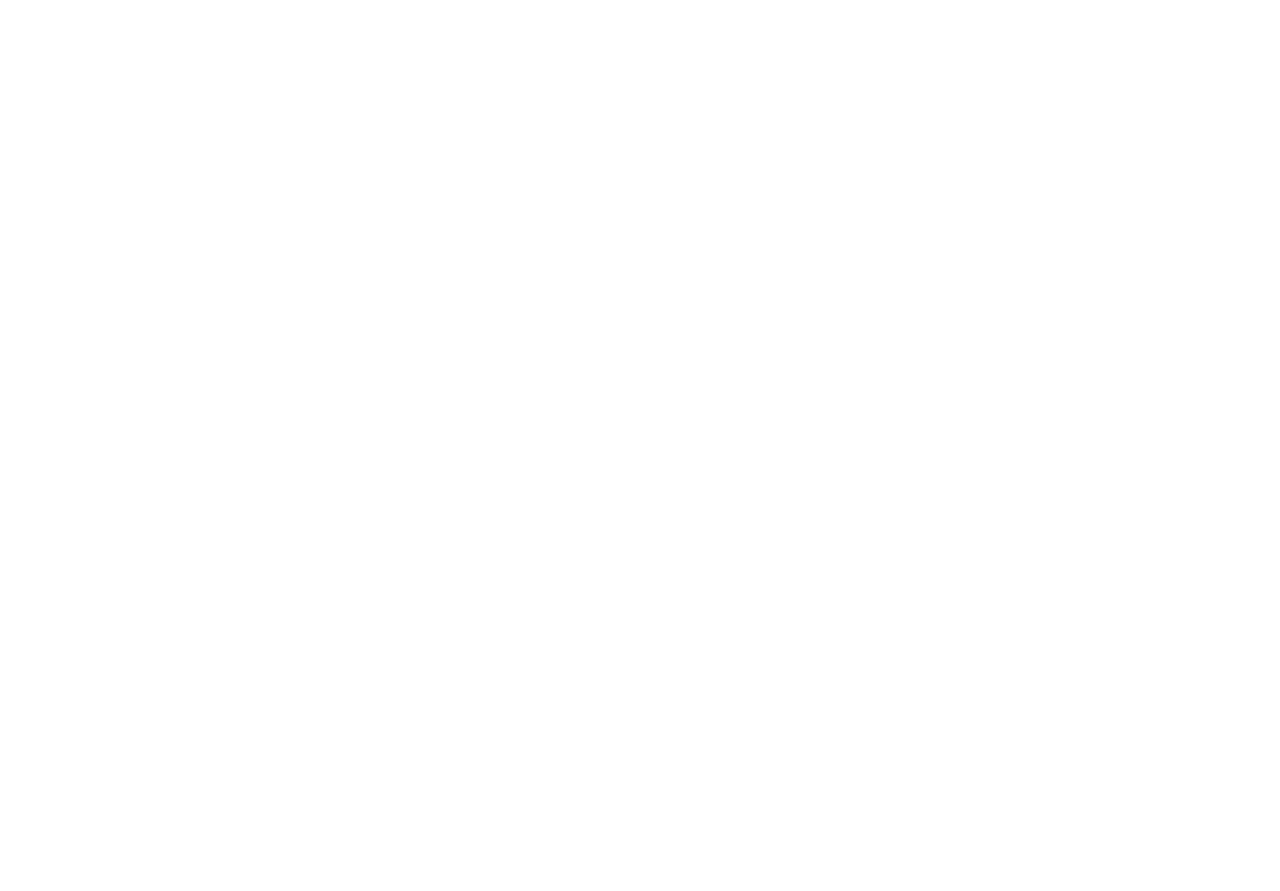
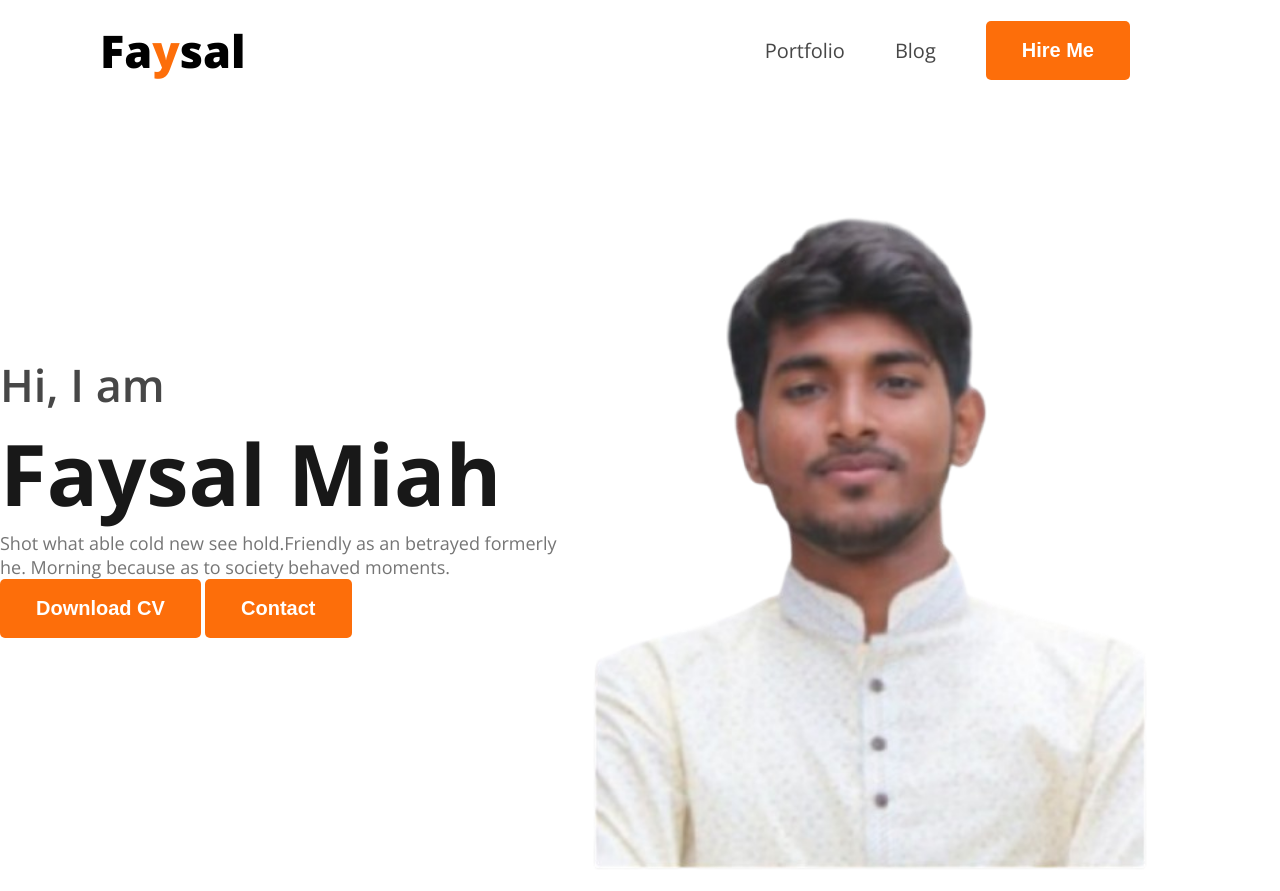
Before and after one commit to FaysalMiah55/simple-web-dev-portfolio, a plain HTML site: page index.html in a window 1280 px wide. Before the commit the page ends 800 px from the top, so only its background shows below. Drawn offline with nearby package versions, Linux system fonts and the light colour scheme.

Commit message:
change banner

```diff
--- a/index.html
+++ b/index.html
@@ -4,9 +4,29 @@
     <meta charset="UTF-8">
     <meta name="viewport" content="width=device-width, initial-scale=1.0">
     <title>Web Developer Portfolio</title>
+    <link rel="stylesheet" href="./styles/style.css">
 </head>
-<body>
-    <header></header>
+<body class="open-sans-normal">
+    <header>
+        <nav>
+            <h3 class="nav-title">Fa<span class="primay-color">y</span>sal</h3>
+            <ul>
+                <li><a class="dark-2" href="">Portfolio</a></li>
+                <li><a class="dark-2" href="">Blog</a></li>
+                <li><a href=""><button class="btn">Hire Me</button></a></li>
+            </ul>
+        </nav>
+        <section id="banner">
+            <div class="banner-content">
+                <h4 class="banner-geeting dark-2">Hi, I  am</h4>
+                <h1 class="banner-title dark-1">Faysal Miah</h1>
+                <p class="banner-description dark-3">Shot what able cold new see hold.Friendly as an betrayed formerly he. Morning because as to society behaved moments.</p>
+                <button class="btn">Download CV</button>
+                <button class="btn">Contact</button>
+            </div>
+            <img class="banner-profile-image" src="images/self.png" alt="Faysal Image">
+        </section>
+    </header>
     <main></main>
     <footer></footer>
 </body>
--- /dev/null
+++ b/styles/style.css
@@ -0,0 +1,80 @@
+@import url('https://fonts.googleapis.com/css2?family=Open+Sans:ital,wght@0,300..800;1,300..800&display=swap');
+
+*{
+    margin: 0;
+    padding: 0;
+}
+.open-sans-normal {
+    font-family: "Open Sans", sans-serif;
+    font-optical-sizing: auto;
+    font-style: normal;
+    font-variation-settings:
+        "wdth" 100;
+}
+/* color */
+.primay-color{
+    color: #FD6E0A;
+}
+.dark-1{
+    color: #181818;
+}
+.dark-2{
+    color: #474747
+}
+.dark-3{
+    color: #757575;
+}
+.btn{
+    background-color: #FD6E0A;
+    color: #FFFFFF;
+    border: none;
+    font-size: 20px;
+    font-weight: 700;
+    border-radius: 5px;
+    padding: 18px 36px;
+}
+/* Nav styles */
+nav{
+    display: flex;
+    align-items: center;
+    justify-content: space-between;
+    margin: 20px 100px;
+}
+nav ul{
+    display: flex;
+    align-items: center;
+}
+.nav-title{
+    font-weight: 800;
+    font-size: 45px;
+}
+nav ul li{
+    list-style: none;
+    margin-right: 50px;
+}
+nav ul li a{
+    text-decoration: none;
+    font-size: 20px;
+}
+/* Banner */
+#banner{
+    display: flex;
+    align-items: center;
+}
+.banner-content{
+    max-width: 580px;
+}
+.banner-geeting{
+    font-size: 45px;
+    font-weight: 600;
+}
+.banner-title{
+    font-size: 85px;
+    font-weight: 700;
+}
+.banner-description{
+    font-size: 18px;
+}
+.banner-profile-image{
+    width: 580px;
+}
```
